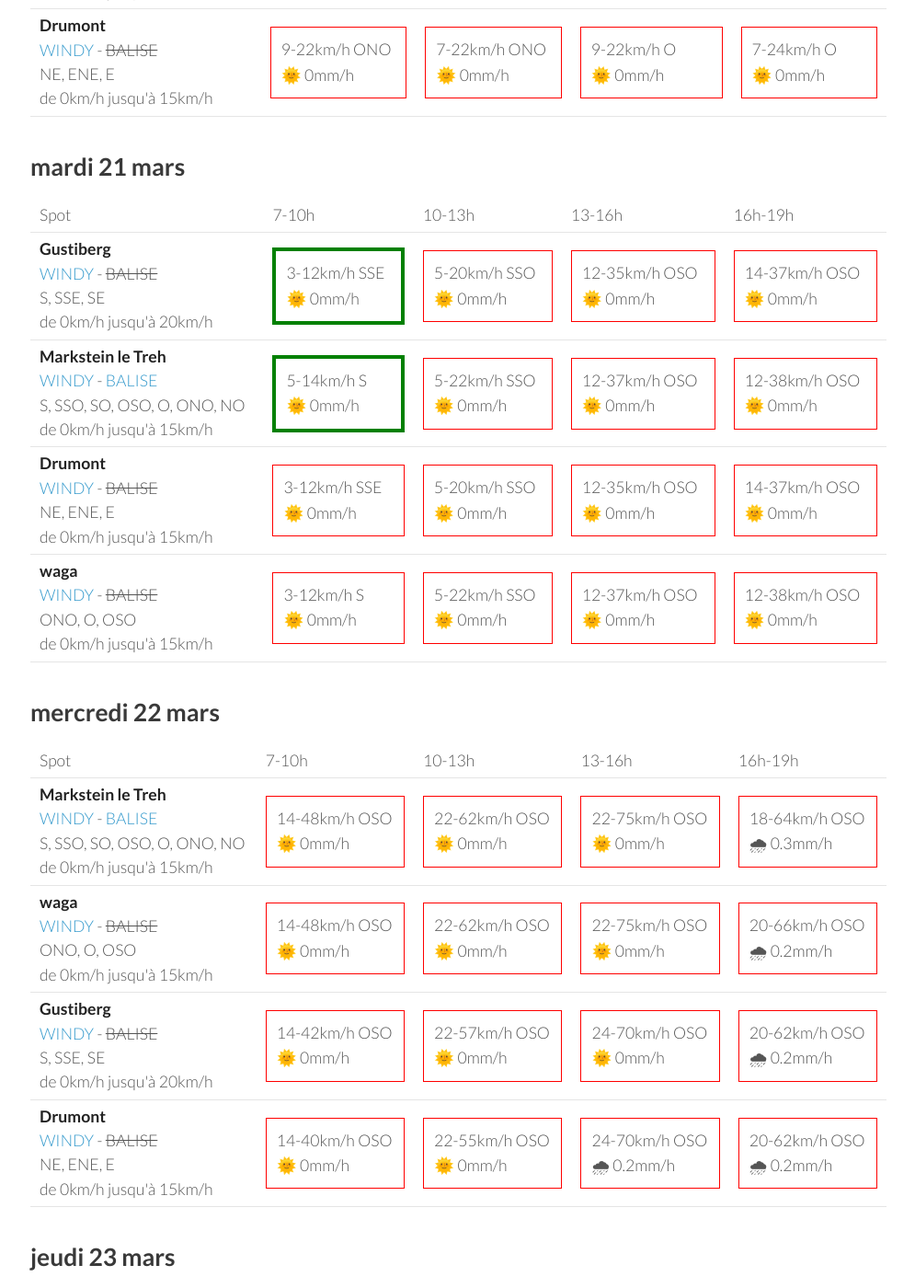
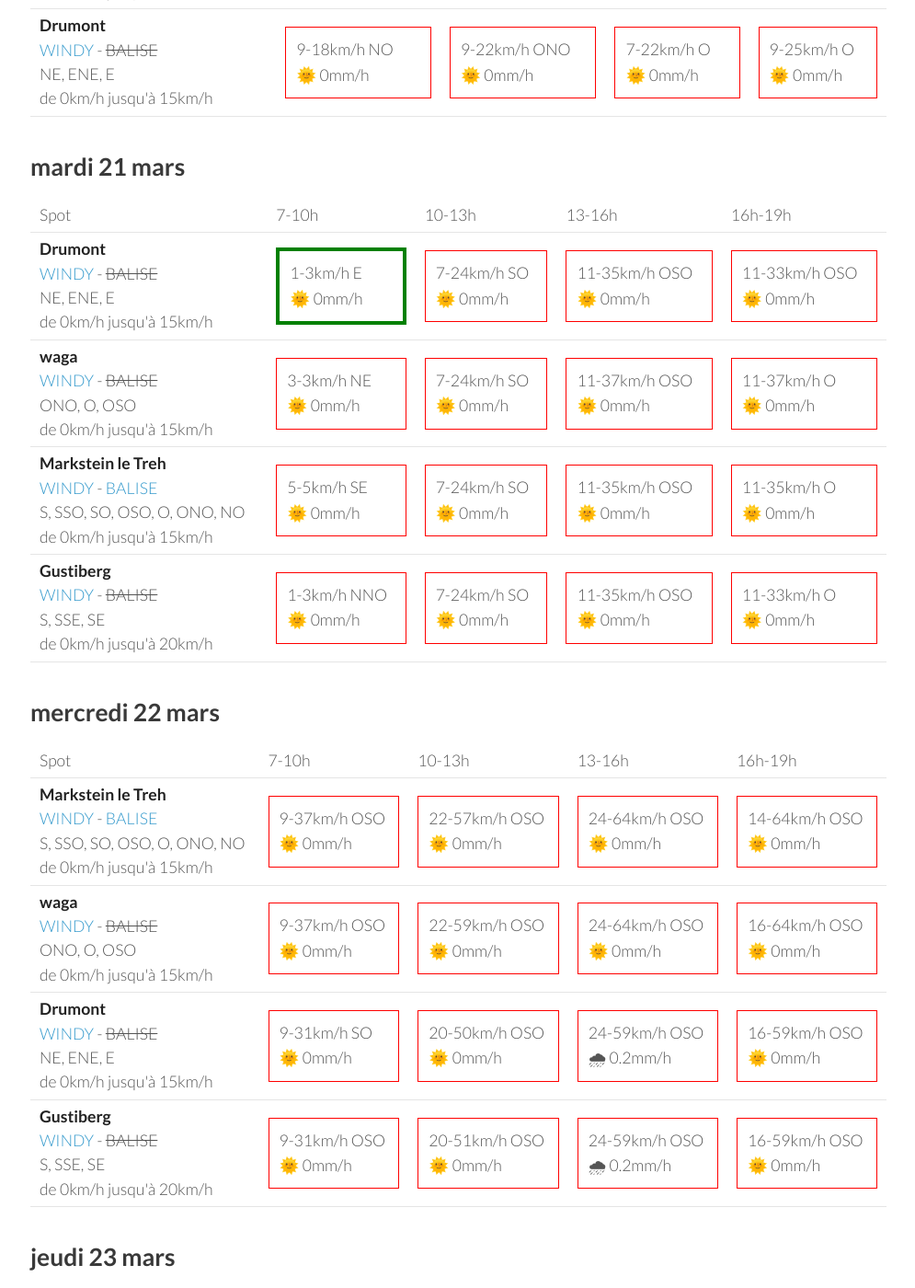
Before and after one commit to parapente-dans-le-nord/parapente-dans-le-nord.github.io, a Jekyll site: the page built from vosges.markdown, in a window 1280 px wide and 1400 px high, scrolled down 1299 px. Shown: the whole window at 92% size, without its empty margins (25-1020 px from the left). Built offline with Jekyll 4.4.1, drawn with Linux system fonts in a browser that asks for light colours; some of the changed text lies outside the part shown.

Commit message:
update index.markdown

```diff
--- a/vosges.markdown
+++ b/vosges.markdown
@@ -25,36 +25,36 @@ page mise à jour le dimanche 19 mars 13:16
         <td><strong>waga</strong><br><a href="https://windy.com/47.903/6.996?47.900,6.983,15">WINDY</a> - <span class="no-balise"> BALISE </span><br> <span class="vent-favorable">ONO, O, OSO</span><br><span class="force-vent">de 0km/h jusqu'à 15km/h</span> </td>
 
             <td><div class="not-flyable"><p>0-0km/h NA</p><p>🌧️ 0mm/h</p></div></td>
-            <td><div class="not-flyable"><p>9-24km/h OSO</p><p>🌞 0mm/h</p></div></td>
-            <td><div class="not-flyable"><p>14-35km/h OSO</p><p>🌞 0.3mm/h</p></div></td>
-            <td><div class="flyable"><p>1-14km/h OSO</p><p>🌞 1.2mm/h</p></div></td>
+            <td><div class="not-flyable"><p>0-0km/h NA</p><p>🌧️ 0mm/h</p></div></td>
+            <td><div class="not-flyable"><p>0-0km/h NA</p><p>🌧️ 0mm/h</p></div></td>
+            <td><div class="flyable"><p>1-14km/h O</p><p>🌧 1.9mm/h</p></div></td>
 
     </tr>
 <tr>
         <td><strong>Markstein le Treh</strong><br><a href="https://windy.com/47.926/7.012?47.505,7.012,8,m:eY1agmQ">WINDY</a> - <span class=""><a href="http://www.balisemeteo.com/balise.php?idBalise=136">BALISE</a> </span><br> <span class="vent-favorable">S, SSO, SO, OSO, O, ONO, NO</span><br><span class="force-vent">de 0km/h jusqu'à 15km/h</span> </td>
 
             <td><div class="not-flyable"><p>0-0km/h NA</p><p>🌧️ 0mm/h</p></div></td>
-            <td><div class="not-flyable"><p>14-33km/h OSO</p><p>🌞 0mm/h</p></div></td>
-            <td><div class="not-flyable"><p>18-42km/h OSO</p><p>🌞 0.2mm/h</p></div></td>
-            <td><div class="not-flyable"><p>9-25km/h OSO</p><p>🌞 1.2mm/h</p></div></td>
+            <td><div class="not-flyable"><p>0-0km/h NA</p><p>🌧️ 0mm/h</p></div></td>
+            <td><div class="not-flyable"><p>0-0km/h NA</p><p>🌧️ 0mm/h</p></div></td>
+            <td><div class="not-flyable"><p>11-24km/h OSO</p><p>🌧 2.3mm/h</p></div></td>
 
     </tr>
 <tr>
         <td><strong>Gustiberg</strong><br><a href="https://windy.com/47.894/6.934?47.891,6.934,15,m:eYYagmI">WINDY</a> - <span class="no-balise"> BALISE </span><br> <span class="vent-favorable">S, SSE, SE</span><br><span class="force-vent">de 0km/h jusqu'à 20km/h</span> </td>
 
             <td><div class="not-flyable"><p>0-0km/h NA</p><p>🌧️ 0mm/h</p></div></td>
-            <td><div class="not-flyable"><p>12-35km/h OSO</p><p>🌧 0.3mm/h</p></div></td>
-            <td><div class="not-flyable"><p>14-42km/h SO</p><p>🌧 1.6mm/h</p></div></td>
-            <td><div class="not-flyable"><p>5-18km/h SO</p><p>🌧 1mm/h</p></div></td>
+            <td><div class="not-flyable"><p>0-0km/h NA</p><p>🌧️ 0mm/h</p></div></td>
+            <td><div class="not-flyable"><p>0-0km/h NA</p><p>🌧️ 0mm/h</p></div></td>
+            <td><div class="not-flyable"><p>7-22km/h SO</p><p>🌧 3.5mm/h</p></div></td>
 
     </tr>
 <tr>
         <td><strong>Drumont</strong><br><a href="https://windy.com/47.898/6.919?47.687,6.919,9,m:eYYagmG">WINDY</a> - <span class="no-balise"> BALISE </span><br> <span class="vent-favorable">NE, ENE, E</span><br><span class="force-vent">de 0km/h jusqu'à 15km/h</span> </td>
 
             <td><div class="not-flyable"><p>0-0km/h NA</p><p>🌧️ 0mm/h</p></div></td>
-            <td><div class="not-flyable"><p>14-37km/h OSO</p><p>🌧 0.3mm/h</p></div></td>
-            <td><div class="not-flyable"><p>14-44km/h SO</p><p>🌧 1.7mm/h</p></div></td>
-            <td><div class="not-flyable"><p>11-27km/h OSO</p><p>🌧 1.1mm/h</p></div></td>
+            <td><div class="not-flyable"><p>0-0km/h NA</p><p>🌧️ 0mm/h</p></div></td>
+            <td><div class="not-flyable"><p>0-0km/h NA</p><p>🌧️ 0mm/h</p></div></td>
+            <td><div class="not-flyable"><p>11-29km/h OSO</p><p>🌧 4mm/h</p></div></td>
 
     </tr>
 
@@ -76,20 +76,20 @@ page mise à jour le dimanche 19 mars 13:16
 <tr>
         <td><strong>waga</strong><br><a href="https://windy.com/47.903/6.996?47.900,6.983,15">WINDY</a> - <span class="no-balise"> BALISE </span><br> <span class="vent-favorable">ONO, O, OSO</span><br><span class="force-vent">de 0km/h jusqu'à 15km/h</span> </td>
 
-            <td><div class="not-flyable"><p>5-12km/h NO</p><p>🌞 0mm/h</p></div></td>
-            <td><div class="not-flyable"><p>7-18km/h NO</p><p>🌞 0mm/h</p></div></td>
-            <td><div class="flyable"><p>3-12km/h ONO</p><p>🌞 0mm/h</p></div></td>
-            <td><div class="not-flyable"><p>5-20km/h ONO</p><p>🌞 0mm/h</p></div></td>
+            <td><div class="not-flyable"><p>7-14km/h NNO</p><p>🌞 0mm/h</p></div></td>
+            <td><div class="not-flyable"><p>7-20km/h NO</p><p>🌞 0mm/h</p></div></td>
+            <td><div class="flyable"><p>3-12km/h O</p><p>🌞 0mm/h</p></div></td>
+            <td><div class="not-flyable"><p>7-20km/h O</p><p>🌞 0mm/h</p></div></td>
 
 
     </tr>
 <tr>
         <td><strong>Gustiberg</strong><br><a href="https://windy.com/47.894/6.934?47.891,6.934,15,m:eYYagmI">WINDY</a> - <span class="no-balise"> BALISE </span><br> <span class="vent-favorable">S, SSE, SE</span><br><span class="force-vent">de 0km/h jusqu'à 20km/h</span> </td>
 
-            <td><div class="not-flyable"><p>7-18km/h ONO</p><p>🌞 0mm/h</p></div></td>
-            <td><div class="not-flyable"><p>5-18km/h ONO</p><p>🌞 0mm/h</p></div></td>
-            <td><div class="not-flyable"><p>7-22km/h O</p><p>🌞 0mm/h</p></div></td>
-            <td><div class="not-flyable"><p>5-22km/h O</p><p>🌞 0mm/h</p></div></td>
+            <td><div class="not-flyable"><p>5-14km/h NO</p><p>🌞 0mm/h</p></div></td>
+            <td><div class="not-flyable"><p>5-20km/h ONO</p><p>🌞 0mm/h</p></div></td>
+            <td><div class="not-flyable"><p>5-20km/h O</p><p>🌞 0mm/h</p></div></td>
+            <td><div class="not-flyable"><p>7-24km/h O</p><p>🌞 0mm/h</p></div></td>
 
 
     </tr>
@@ -97,19 +97,19 @@ page mise à jour le dimanche 19 mars 13:16
         <td><strong>Markstein le Treh</strong><br><a href="https://windy.com/47.926/7.012?47.505,7.012,8,m:eY1agmQ">WINDY</a> - <span class=""><a href="http://www.balisemeteo.com/balise.php?idBalise=136">BALISE</a> </span><br> <span class="vent-favorable">S, SSO, SO, OSO, O, ONO, NO</span><br><span class="force-vent">de 0km/h jusqu'à 15km/h</span> </td>
 
             <td><div class="not-flyable"><p>7-14km/h NNO</p><p>🌞 0mm/h</p></div></td>
-            <td><div class="not-flyable"><p>5-18km/h ONO</p><p>🌞 0mm/h</p></div></td>
-            <td><div class="not-flyable"><p>7-18km/h O</p><p>🌞 0mm/h</p></div></td>
-            <td><div class="not-flyable"><p>5-20km/h ONO</p><p>🌞 0mm/h</p></div></td>
+            <td><div class="not-flyable"><p>7-20km/h ONO</p><p>🌞 0mm/h</p></div></td>
+            <td><div class="not-flyable"><p>7-20km/h O</p><p>🌞 0mm/h</p></div></td>
+            <td><div class="not-flyable"><p>7-20km/h O</p><p>🌞 0mm/h</p></div></td>
 
 
     </tr>
 <tr>
         <td><strong>Drumont</strong><br><a href="https://windy.com/47.898/6.919?47.687,6.919,9,m:eYYagmG">WINDY</a> - <span class="no-balise"> BALISE </span><br> <span class="vent-favorable">NE, ENE, E</span><br><span class="force-vent">de 0km/h jusqu'à 15km/h</span> </td>
 
+            <td><div class="not-flyable"><p>9-18km/h NO</p><p>🌞 0mm/h</p></div></td>
             <td><div class="not-flyable"><p>9-22km/h ONO</p><p>🌞 0mm/h</p></div></td>
-            <td><div class="not-flyable"><p>7-22km/h ONO</p><p>🌞 0mm/h</p></div></td>
-            <td><div class="not-flyable"><p>9-22km/h O</p><p>🌞 0mm/h</p></div></td>
-            <td><div class="not-flyable"><p>7-24km/h O</p><p>🌞 0mm/h</p></div></td>
+            <td><div class="not-flyable"><p>7-22km/h O</p><p>🌞 0mm/h</p></div></td>
+            <td><div class="not-flyable"><p>9-25km/h O</p><p>🌞 0mm/h</p></div></td>
 
 
     </tr>
@@ -130,42 +130,42 @@ page mise à jour le dimanche 19 mars 13:16
       <td>16h-19h</td>
     </tr>
 <tr>
-        <td><strong>Gustiberg</strong><br><a href="https://windy.com/47.894/6.934?47.891,6.934,15,m:eYYagmI">WINDY</a> - <span class="no-balise"> BALISE </span><br> <span class="vent-favorable">S, SSE, SE</span><br><span class="force-vent">de 0km/h jusqu'à 20km/h</span> </td>
+        <td><strong>Drumont</strong><br><a href="https://windy.com/47.898/6.919?47.687,6.919,9,m:eYYagmG">WINDY</a> - <span class="no-balise"> BALISE </span><br> <span class="vent-favorable">NE, ENE, E</span><br><span class="force-vent">de 0km/h jusqu'à 15km/h</span> </td>
 
-            <td><div class="flyable"><p>3-12km/h SSE</p><p>🌞 0mm/h</p></div></td>
-            <td><div class="not-flyable"><p>5-20km/h SSO</p><p>🌞 0mm/h</p></div></td>
-            <td><div class="not-flyable"><p>12-35km/h OSO</p><p>🌞 0mm/h</p></div></td>
-            <td><div class="not-flyable"><p>14-37km/h OSO</p><p>🌞 0mm/h</p></div></td>
+            <td><div class="flyable"><p>1-3km/h E</p><p>🌞 0mm/h</p></div></td>
+            <td><div class="not-flyable"><p>7-24km/h SO</p><p>🌞 0mm/h</p></div></td>
+            <td><div class="not-flyable"><p>11-35km/h OSO</p><p>🌞 0mm/h</p></div></td>
+            <td><div class="not-flyable"><p>11-33km/h OSO</p><p>🌞 0mm/h</p></div></td>
+
+
+    </tr>
+<tr>
+        <td><strong>waga</strong><br><a href="https://windy.com/47.903/6.996?47.900,6.983,15">WINDY</a> - <span class="no-balise"> BALISE </span><br> <span class="vent-favorable">ONO, O, OSO</span><br><span class="force-vent">de 0km/h jusqu'à 15km/h</span> </td>
+
+            <td><div class="not-flyable"><p>3-3km/h NE</p><p>🌞 0mm/h</p></div></td>
+            <td><div class="not-flyable"><p>7-24km/h SO</p><p>🌞 0mm/h</p></div></td>
+            <td><div class="not-flyable"><p>11-37km/h OSO</p><p>🌞 0mm/h</p></div></td>
+            <td><div class="not-flyable"><p>11-37km/h O</p><p>🌞 0mm/h</p></div></td>
 
 
     </tr>
 <tr>
         <td><strong>Markstein le Treh</strong><br><a href="https://windy.com/47.926/7.012?47.505,7.012,8,m:eY1agmQ">WINDY</a> - <span class=""><a href="http://www.balisemeteo.com/balise.php?idBalise=136">BALISE</a> </span><br> <span class="vent-favorable">S, SSO, SO, OSO, O, ONO, NO</span><br><span class="force-vent">de 0km/h jusqu'à 15km/h</span> </td>
 
-            <td><div class="flyable"><p>5-14km/h S</p><p>🌞 0mm/h</p></div></td>
-            <td><div class="not-flyable"><p>5-22km/h SSO</p><p>🌞 0mm/h</p></div></td>
-            <td><div class="not-flyable"><p>12-37km/h OSO</p><p>🌞 0mm/h</p></div></td>
-            <td><div class="not-flyable"><p>12-38km/h OSO</p><p>🌞 0mm/h</p></div></td>
+            <td><div class="not-flyable"><p>5-5km/h SE</p><p>🌞 0mm/h</p></div></td>
+            <td><div class="not-flyable"><p>7-24km/h SO</p><p>🌞 0mm/h</p></div></td>
+            <td><div class="not-flyable"><p>11-35km/h OSO</p><p>🌞 0mm/h</p></div></td>
+            <td><div class="not-flyable"><p>11-35km/h O</p><p>🌞 0mm/h</p></div></td>
 
 
     </tr>
 <tr>
-        <td><strong>Drumont</strong><br><a href="https://windy.com/47.898/6.919?47.687,6.919,9,m:eYYagmG">WINDY</a> - <span class="no-balise"> BALISE </span><br> <span class="vent-favorable">NE, ENE, E</span><br><span class="force-vent">de 0km/h jusqu'à 15km/h</span> </td>
+        <td><strong>Gustiberg</strong><br><a href="https://windy.com/47.894/6.934?47.891,6.934,15,m:eYYagmI">WINDY</a> - <span class="no-balise"> BALISE </span><br> <span class="vent-favorable">S, SSE, SE</span><br><span class="force-vent">de 0km/h jusqu'à 20km/h</span> </td>
 
-            <td><div class="not-flyable"><p>3-12km/h SSE</p><p>🌞 0mm/h</p></div></td>
-            <td><div class="not-flyable"><p>5-20km/h SSO</p><p>🌞 0mm/h</p></div></td>
-            <td><div class="not-flyable"><p>12-35km/h OSO</p><p>🌞 0mm/h</p></div></td>
-            <td><div class="not-flyable"><p>14-37km/h OSO</p><p>🌞 0mm/h</p></div></td>
-
-
-    </tr>
-<tr>
-        <td><strong>waga</strong><br><a href="https://windy.com/47.903/6.996?47.900,6.983,15">WINDY</a> - <span class="no-balise"> BALISE </span><br> <span class="vent-favorable">ONO, O, OSO</span><br><span class="force-vent">de 0km/h jusqu'à 15km/h</span> </td>
-
-            <td><div class="not-flyable"><p>3-12km/h S</p><p>🌞 0mm/h</p></div></td>
-            <td><div class="not-flyable"><p>5-22km/h SSO</p><p>🌞 0mm/h</p></div></td>
-            <td><div class="not-flyable"><p>12-37km/h OSO</p><p>🌞 0mm/h</p></div></td>
-            <td><div class="not-flyable"><p>12-38km/h OSO</p><p>🌞 0mm/h</p></div></td>
+            <td><div class="not-flyable"><p>1-3km/h NNO</p><p>🌞 0mm/h</p></div></td>
+            <td><div class="not-flyable"><p>7-24km/h SO</p><p>🌞 0mm/h</p></div></td>
+            <td><div class="not-flyable"><p>11-35km/h OSO</p><p>🌞 0mm/h</p></div></td>
+            <td><div class="not-flyable"><p>11-33km/h O</p><p>🌞 0mm/h</p></div></td>
 
 
     </tr>
@@ -188,40 +188,40 @@ page mise à jour le dimanche 19 mars 13:16
 <tr>
         <td><strong>Markstein le Treh</strong><br><a href="https://windy.com/47.926/7.012?47.505,7.012,8,m:eY1agmQ">WINDY</a> - <span class=""><a href="http://www.balisemeteo.com/balise.php?idBalise=136">BALISE</a> </span><br> <span class="vent-favorable">S, SSO, SO, OSO, O, ONO, NO</span><br><span class="force-vent">de 0km/h jusqu'à 15km/h</span> </td>
 
-            <td><div class="not-flyable"><p>14-48km/h OSO</p><p>🌞 0mm/h</p></div></td>
-            <td><div class="not-flyable"><p>22-62km/h OSO</p><p>🌞 0mm/h</p></div></td>
-            <td><div class="not-flyable"><p>22-75km/h OSO</p><p>🌞 0mm/h</p></div></td>
-            <td><div class="not-flyable"><p>18-64km/h OSO</p><p>🌧 0.3mm/h</p></div></td>
+            <td><div class="not-flyable"><p>9-37km/h OSO</p><p>🌞 0mm/h</p></div></td>
+            <td><div class="not-flyable"><p>22-57km/h OSO</p><p>🌞 0mm/h</p></div></td>
+            <td><div class="not-flyable"><p>24-64km/h OSO</p><p>🌞 0mm/h</p></div></td>
+            <td><div class="not-flyable"><p>14-64km/h OSO</p><p>🌞 0mm/h</p></div></td>
 
 
     </tr>
 <tr>
         <td><strong>waga</strong><br><a href="https://windy.com/47.903/6.996?47.900,6.983,15">WINDY</a> - <span class="no-balise"> BALISE </span><br> <span class="vent-favorable">ONO, O, OSO</span><br><span class="force-vent">de 0km/h jusqu'à 15km/h</span> </td>
 
-            <td><div class="not-flyable"><p>14-48km/h OSO</p><p>🌞 0mm/h</p></div></td>
-            <td><div class="not-flyable"><p>22-62km/h OSO</p><p>🌞 0mm/h</p></div></td>
-            <td><div class="not-flyable"><p>22-75km/h OSO</p><p>🌞 0mm/h</p></div></td>
-            <td><div class="not-flyable"><p>20-66km/h OSO</p><p>🌧 0.2mm/h</p></div></td>
+            <td><div class="not-flyable"><p>9-37km/h OSO</p><p>🌞 0mm/h</p></div></td>
+            <td><div class="not-flyable"><p>22-59km/h OSO</p><p>🌞 0mm/h</p></div></td>
+            <td><div class="not-flyable"><p>24-64km/h OSO</p><p>🌞 0mm/h</p></div></td>
+            <td><div class="not-flyable"><p>16-64km/h OSO</p><p>🌞 0mm/h</p></div></td>
+
+
+    </tr>
+<tr>
+        <td><strong>Drumont</strong><br><a href="https://windy.com/47.898/6.919?47.687,6.919,9,m:eYYagmG">WINDY</a> - <span class="no-balise"> BALISE </span><br> <span class="vent-favorable">NE, ENE, E</span><br><span class="force-vent">de 0km/h jusqu'à 15km/h</span> </td>
+
+            <td><div class="not-flyable"><p>9-31km/h SO</p><p>🌞 0mm/h</p></div></td>
+            <td><div class="not-flyable"><p>20-50km/h OSO</p><p>🌞 0mm/h</p></div></td>
+            <td><div class="not-flyable"><p>24-59km/h OSO</p><p>🌧 0.2mm/h</p></div></td>
+            <td><div class="not-flyable"><p>16-59km/h OSO</p><p>🌞 0mm/h</p></div></td>
 
 
     </tr>
 <tr>
         <td><strong>Gustiberg</strong><br><a href="https://windy.com/47.894/6.934?47.891,6.934,15,m:eYYagmI">WINDY</a> - <span class="no-balise"> BALISE </span><br> <span class="vent-favorable">S, SSE, SE</span><br><span class="force-vent">de 0km/h jusqu'à 20km/h</span> </td>
 
-            <td><div class="not-flyable"><p>14-42km/h OSO</p><p>🌞 0mm/h</p></div></td>
-            <td><div class="not-flyable"><p>22-57km/h OSO</p><p>🌞 0mm/h</p></div></td>
-            <td><div class="not-flyable"><p>24-70km/h OSO</p><p>🌞 0mm/h</p></div></td>
-            <td><div class="not-flyable"><p>20-62km/h OSO</p><p>🌧 0.2mm/h</p></div></td>
-
-
-    </tr>
-<tr>
-        <td><strong>Drumont</strong><br><a href="https://windy.com/47.898/6.919?47.687,6.919,9,m:eYYagmG">WINDY</a> - <span class="no-balise"> BALISE </span><br> <span class="vent-favorable">NE, ENE, E</span><br><span class="force-vent">de 0km/h jusqu'à 15km/h</span> </td>
-
-            <td><div class="not-flyable"><p>14-40km/h OSO</p><p>🌞 0mm/h</p></div></td>
-            <td><div class="not-flyable"><p>22-55km/h OSO</p><p>🌞 0mm/h</p></div></td>
-            <td><div class="not-flyable"><p>24-70km/h OSO</p><p>🌧 0.2mm/h</p></div></td>
-            <td><div class="not-flyable"><p>20-62km/h OSO</p><p>🌧 0.2mm/h</p></div></td>
+            <td><div class="not-flyable"><p>9-31km/h OSO</p><p>🌞 0mm/h</p></div></td>
+            <td><div class="not-flyable"><p>20-51km/h OSO</p><p>🌞 0mm/h</p></div></td>
+            <td><div class="not-flyable"><p>24-59km/h OSO</p><p>🌧 0.2mm/h</p></div></td>
+            <td><div class="not-flyable"><p>16-59km/h OSO</p><p>🌞 0mm/h</p></div></td>
 
 
     </tr>
```
Also changed, not shown: other parts of vosges.markdown (+1 -1 lines).
